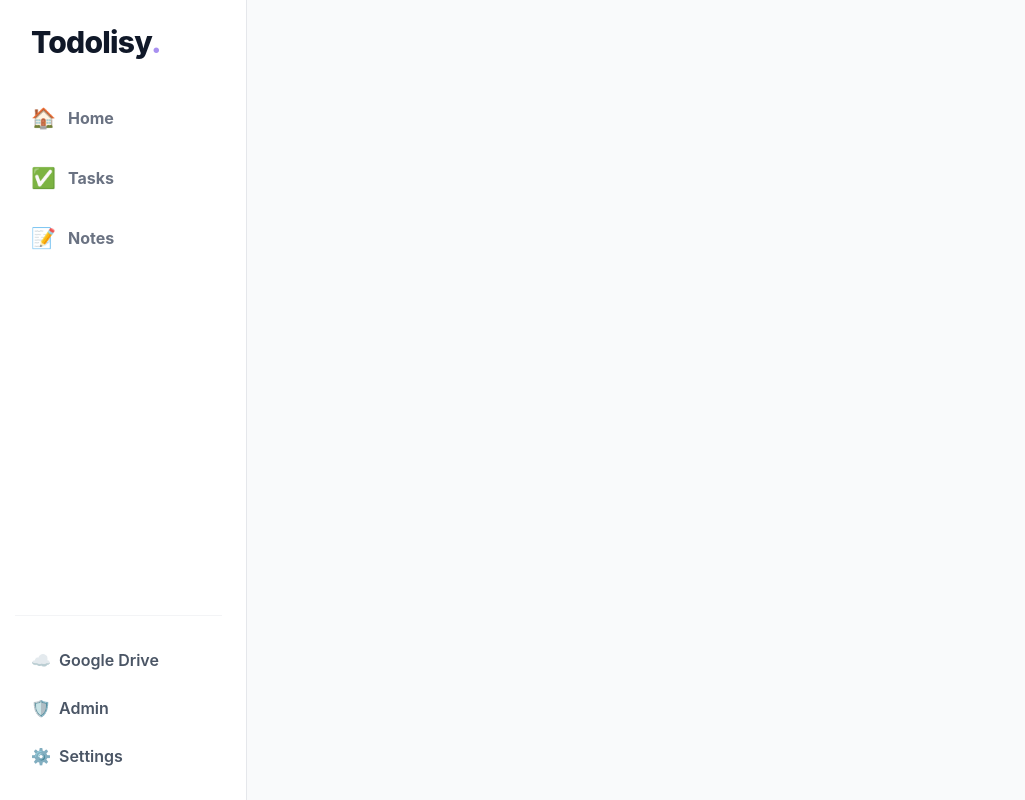
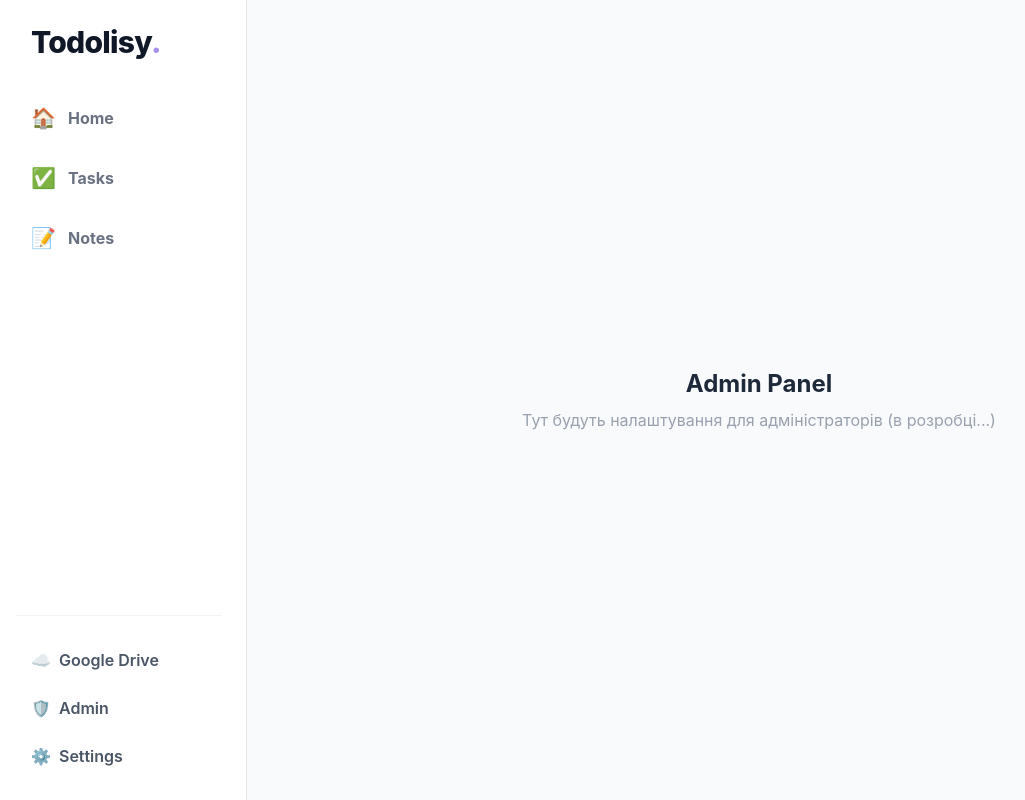
Before and after one commit to A1kanar0/todolist, a React (Vite) app in the folder Frontend/: page /admin in a window 1280 px wide. Shown: the whole page, without its empty margins (9-1034 px from the left). Built offline with nearby package versions, Linux system fonts and the light colour scheme.

Commit message:
Add admin page with verification (mog) and safe route

```diff
--- a/Frontend/src/App.tsx
+++ b/Frontend/src/App.tsx
@@ -7,6 +7,8 @@ import Notes from './pages/Notes';
 import CreateTaskModal from './components/tasks/CreateTaskModal';
 import SettingsModal from './components/layout/SettingsModal';
 import { useTaskStore } from './store/useTaskStore';
+import Admin from './pages/Admin';
+import ProtectedAdminRoute from './components/layout/ProtectedAdminRoute';
 
 export default function App() {
     // Дістаємо поточну тему зі стора
@@ -40,6 +42,11 @@ export default function App() {
                         <Route path="/" element={<Home />} />
                         <Route path="/tasks" element={<Tasks />} />
                         <Route path="/notes" element={<Notes />} />
+
+                        {/* Захищені роути для адмінів */}
+                        <Route element={<ProtectedAdminRoute />}>
+                            <Route path="/admin" element={<Admin />} />
+                        </Route>
                     </Routes>
                 </div>
             </div>
--- /dev/null
+++ b/Frontend/src/components/layout/ProtectedAdminRoute.tsx
@@ -0,0 +1,13 @@
+import { Navigate, Outlet } from 'react-router-dom';
+import { useAuthStore } from '../../store/useAuthStore';
+
+export default function ProtectedAdminRoute() {
+    const userRole = useAuthStore((state) => state.userRole);
+
+    // Якщо роль не адмін — перенаправляємо на головну сторінку
+    if (userRole !== 'admin') {
+        return <Navigate to="/" replace />;
+    }
+
+    return <Outlet />;
+}
--- a/Frontend/src/components/layout/Sidebar.tsx
+++ b/Frontend/src/components/layout/Sidebar.tsx
@@ -1,9 +1,14 @@
-import { NavLink } from 'react-router-dom';
+import { NavLink, useNavigate } from 'react-router-dom';
 import { useTaskStore } from '../../store/useTaskStore';
 import Button from '../ui/Button';
+import { useAuthStore } from '../../store/useAuthStore';
 
 export default function Sidebar() {
     const openSettingsModal = useTaskStore((state) => state.openSettingsModal);
+
+    // Дістаємо роль юзера з нашого нового AuthStore
+    const userRole = useAuthStore((state) => state.userRole);
+    const navigate = useNavigate();
 
     // Динамічні класи для верхнього меню (стиль активної кнопки як на скріні)
     const navLinkClass = ({ isActive }: { isActive: boolean }) =>
@@ -43,9 +48,14 @@ export default function Sidebar() {
                 <Button variant="sidebar" icon="☁️">
                     Google Drive
                 </Button>
-                <Button variant="sidebar" icon="🛡️">
-                    Admin
-                </Button>
+
+                {/* Умовний рендер кнопки адмінки: показуємо тільки якщо роль 'admin' */}
+                {userRole === 'admin' && (
+                    <Button variant="sidebar" icon="🛡️" onClick={() => navigate('/admin')}>
+                        Admin
+                    </Button>
+                )}
+
                 <Button variant="sidebar" icon="⚙️" onClick={openSettingsModal}>
                     Settings
                 </Button>
--- /dev/null
+++ b/Frontend/src/pages/Admin.tsx
@@ -0,0 +1,10 @@
+export default function Admin() {
+    return (
+        <div className="p-8 h-full flex flex-col items-center justify-center text-gray-400">
+            <h1 className="text-2xl font-bold text-gray-800 dark:text-gray-100 mb-2">
+                Admin Panel
+            </h1>
+            <p>Тут будуть налаштування для адміністраторів (в розробці...)</p>
+        </div>
+    );
+}
--- /dev/null
+++ b/Frontend/src/store/useAuthStore.ts
@@ -0,0 +1,15 @@
+import { create } from 'zustand';
+
+interface AuthStore {
+    userRole: 'admin' | 'user';
+    // В майбутньому тут будуть:
+    // token: string | null;
+    // user: UserProfile | null;
+    // login: (data) => void;
+    // logout: () => void;
+}
+
+// Замість (set) => залишаємо порожні дужки () =>
+export const useAuthStore = create<AuthStore>(() => ({
+    userRole: 'admin', // Наша заглушка
+}));
```
